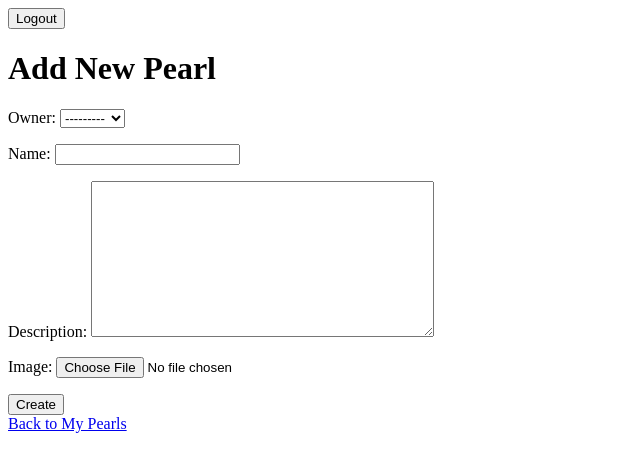
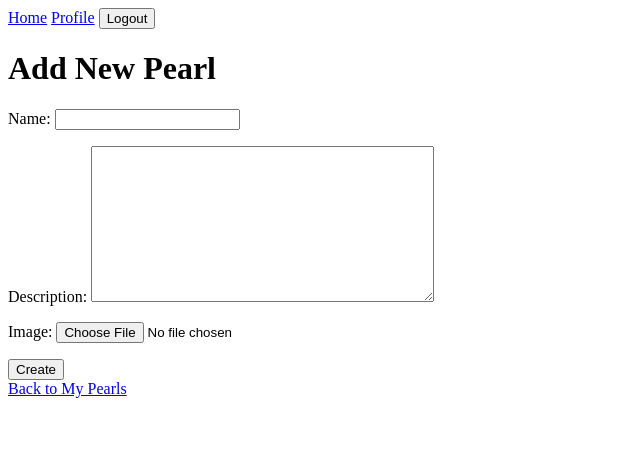
Before and after one commit to bazmo36/pearls-auction-djando-project, a Django app: page /pearls/create/ in a window 1280 px wide. Shown: the top 472 px of the page, without its empty margins (0-640 px from the left). Run offline with Django 5.2, Linux system fonts and the light colour scheme; the visitor is signed in with stand-in values (Sample User, id 1); data comes from the database, SQL or seed files in the repository.

Commit message:
update base.html, set the owner automatically

```diff
--- a/main_app/forms.py
+++ b/main_app/forms.py
@@ -4,4 +4,4 @@
 class PearlForm(forms.ModelForm):
     class Meta:
         model = Pearl
-        fields = ["owner", "name", "description", "image"]
+        fields = ["name", "description", "image"]
--- a/main_app/templates/base.html
+++ b/main_app/templates/base.html
@@ -3,20 +3,24 @@
 <head>
     <meta charset="UTF-8" />
     <meta name="viewport" content="width=device-width, initial-scale=1" />
+    <title>Pearl App</title>
 </head>
 <body>
     <nav>
         {% if user.is_authenticated %}
-            <form action="/auth/logout/" method="post" class="logout-form">
+            <a href="{% url 'home' %}">Home</a>
+            <a href="{% url 'profile' %}">Profile</a>
+            <form action="{% url 'logout' %}" method="post" style="display:inline;">
                 {% csrf_token %}
-                <button class="btn logout-btn">Logout</button>
+                <button type="submit">Logout</button>
             </form>
-        {%else%}
-                <a href="{% url 'login' %}">Login</a>
-                <a href="{% url 'signup' %}">Sign Up</a>
+        {% else %}
+            <a href="{% url 'login' %}">Login</a>
+            <a href="{% url 'signup' %}">Sign Up</a>
         {% endif %}
     </nav>
 
+    <div>
         {% block content %}
         {% endblock %}
     </div>
--- a/main_app/urls.py
+++ b/main_app/urls.py
@@ -6,9 +6,9 @@
 
     path("auth/signup/",SignUpView.as_view(), name="signup"),
 
-    path("accouts/profile/", ProfileView.as_view(), name="profile"),
+    path("profile/", ProfileView.as_view(), name="profile"),
 
-     path("pearls/", PearlListView.as_view(), name="pearl_list"),
+    path("pearls/", PearlListView.as_view(), name="pearl_list"),
     path("pearls/<int:pk>/", PearlDetailView.as_view(), name="pearl_detail"),
     path("pearls/create/", PearlCreateView.as_view(), name="pearl_create"),
     path("pearls/<int:pk>/update/", PearlUpdateView.as_view(), name="pearl_update"),
--- a/main_app/views.py
+++ b/main_app/views.py
@@ -28,8 +28,15 @@
     template_name = "profile.html"
     context_object_name = "pearls"
 
+
     def get_queryset(self):
         return Pearl.objects.filter(owner=self.request.user)
+
+    def get_context_data(self, **kwargs):
+        context = super().get_context_data(**kwargs)
+        return context
+
+
 
 
 
@@ -40,14 +47,10 @@
     template_name = "pearls/pearl_list.html"
     context_object_name = "pearls"
 
+    def pearl_list(request):
+        pearls = Pearl.objects.all()  # fetch all pearls from all users
+        return render(request, 'pearl_list.html', {'pearls': pearls})
 
-    def get_queryset(self):
-        return Pearl.objects.filter(owner=self.request.user)
-    def get_context_data(self, **kwargs):
-        context = super().get_context_data(**kwargs)
-        print(self.request.user.id)
-        print(self.object_list[0].owner.id)
-        return context
 
 
 
@@ -67,6 +70,10 @@
     form_class = PearlForm
     template_name = "pearls/pearl_form.html"
     success_url = reverse_lazy('pearl_list')
+
+    def form_valid(self, form):
+        form.instance.owner = self.request.user  # set owner
+        return super().form_valid(form)
 
 
 class PearlUpdateView(LoginRequiredMixin,UserPassesTestMixin, UpdateView):
```
Also changed, not shown: main_app/templates/pearls/pearl_list.html (+10 -6 lines), pearls/Aubergin_pearl.jpg (added), pearls/Banana-avatar.jpg (added), pearls/Banana-avatar_jPyKmU2.jpg (added).
